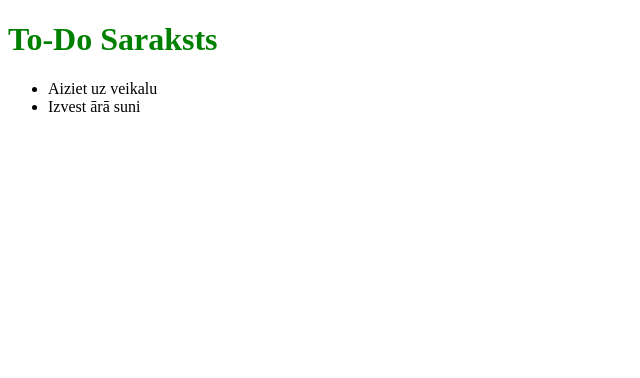
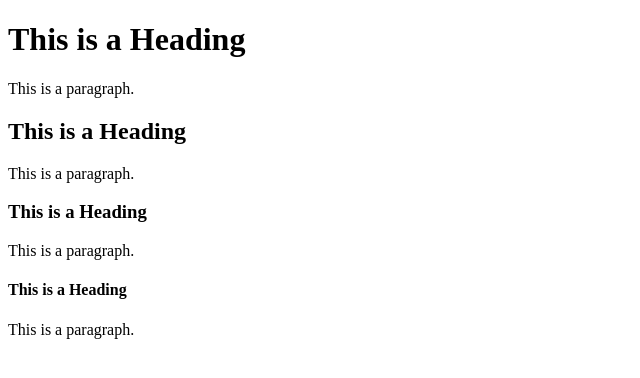
Before and after one commit to Baksetbols24/25_03, a plain HTML site: page RB/index.html in a window 1280 px wide. Shown: the whole page, without its empty margins (0-640 px from the left). Drawn offline with Linux system fonts and the light colour scheme.

Commit message:
Add files via upload

```diff
--- a/RB/index.html
+++ b/RB/index.html
@@ -1,20 +1,22 @@
 <!DOCTYPE html>
 <html>
-  <head>
-    <meta charset="utf-8" />
-    <link rel="stylesheet" type="text/css" href="./style.css" />
-    <title>To-Do saraksts</title>
-    <link rel="icon" href="./icon.png" />
-  </head>
-  <body>
-    <h1 id="galvenais-virsraksts" class="v-raksts">To-Do Saraksts</h1>
+<head>
+<title>Page Title</title>
+</head>
+<body>
 
-    <ul id="todo-sraksts">
-      <li id="todo-ieraksts-1">Aiziet uz veikalu</li>
-      <li>Izvest ārā suni</li>
-    </ul>
+<h1>This is a Heading</h1>
+<p>This is a paragraph.</p>
 
-    <!-- Script tags iet body elementa beigās -->
-    <script src="./script.js"></script>
-  </body>
+<h2>This is a Heading</h2>
+<p>This is a paragraph.</p>
+
+
+<h3>This is a Heading</h3>
+<p>This is a paragraph.</p>
+
+<h4>This is a Heading</h4>
+<p>This is a paragraph.</p>
+
+</body>
 </html>
```
